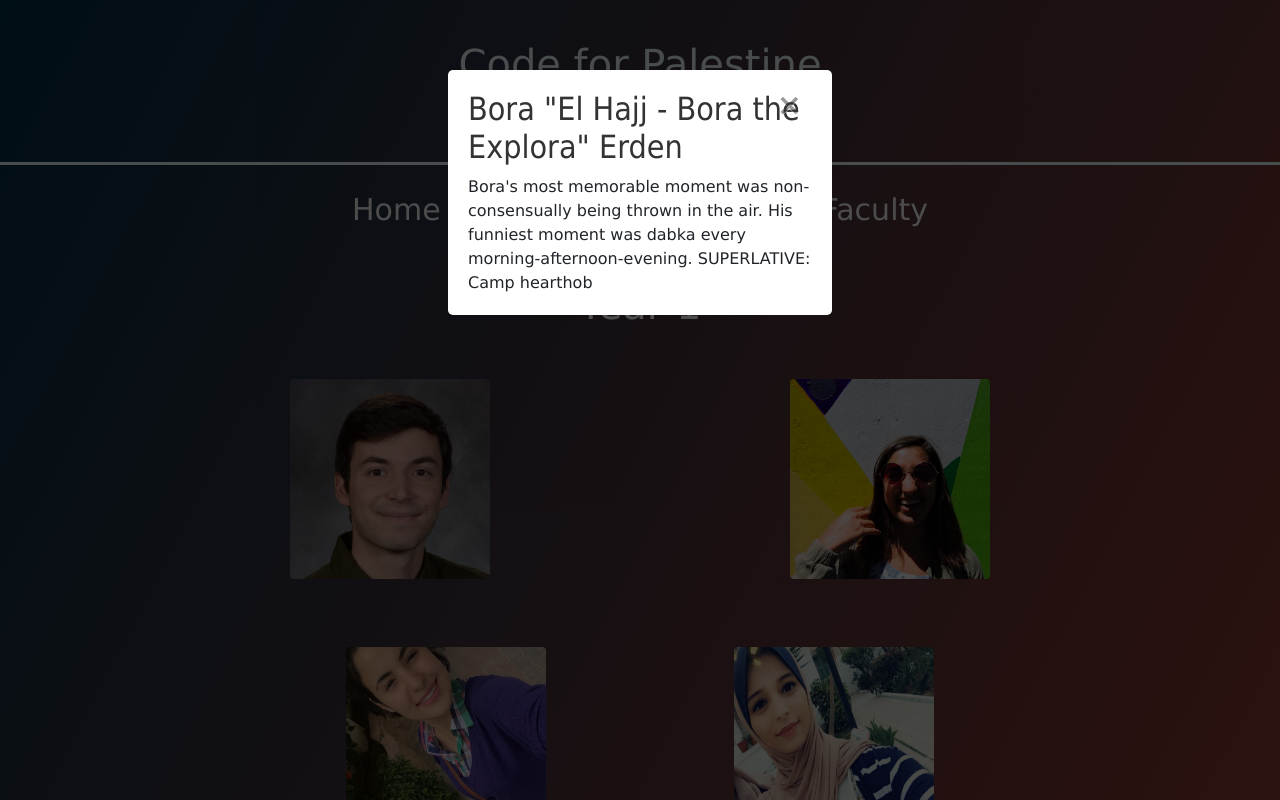
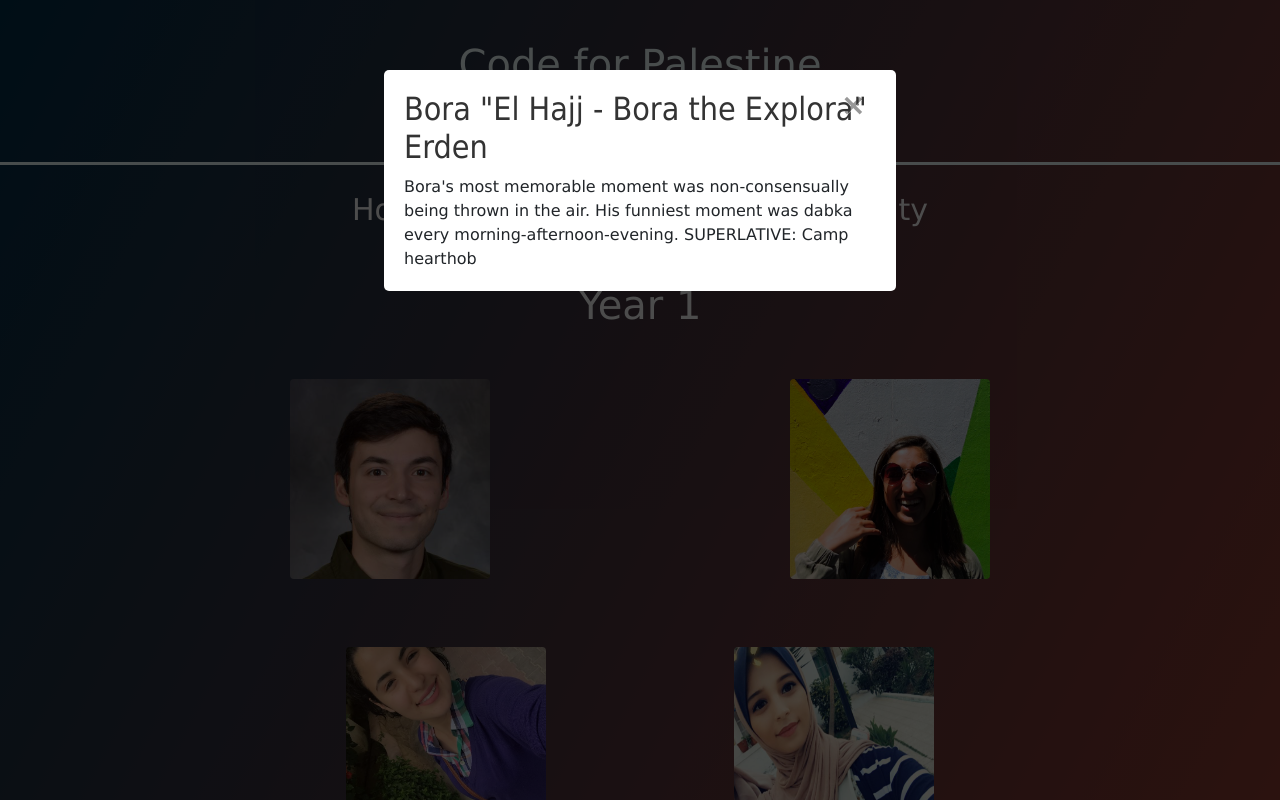
Before and after one commit to HatemSaadallah/CodeforPaletineYearBook2018, a Flask app: page /yearOne in a window 1280 px wide, after a click that opens the changed part. Run offline with Flask 2, Linux system fonts and the light colour scheme; some libraries are stand-ins or nearby versions.

Commit message:
so close

```diff
--- a/static/css/popup.css
+++ b/static/css/popup.css
@@ -44,7 +44,7 @@
   padding: 20px;
   background: #fff;
   border-radius: 5px;
-  width: 30%;
+  width: 40%;
   position: relative;
   transition: all 5s ease-in-out;
 }
--- a/templates/base.html
+++ b/templates/base.html
@@ -3,9 +3,9 @@
 <head>
 	<title> Code for Palestine Yearbook </title>
 	<meta name="description">
+	<script src="https://ajax.googleapis.com/ajax/libs/jquery/3.3.1/jquery.min.js"></script>
 	<link rel="stylesheet" type="text/css" href="../static/homepage.css">
 	<link rel="icon" href="../static/Images/icon.png">
-
 	<style type="text/css">
 		.navbar{
 			width: 50%;
@@ -17,6 +17,12 @@
 
 </style>
 </head>
+<script type="text/javascript">
+	$('#dropdown-toggle').click(function(e){
+   		  e.stopPropagation();
+   		  e.preventDefault();
+		});
+	</script>
 <body>
 
 	<div id="main-header">
@@ -24,10 +30,13 @@
 		<h2 id="main2"> Gaza Summer 2018 </h2>
 	</div>
 
+
+
+
 	<div class="navbar">
 		<a href="/">Home</a>
 		<div class="dropdown">
-			<button class="dropbtn"> Students </button>
+			<button  class="dropbtn" id="dropdown-toggle"> Students </button>
 			<div class="dropdown-content">
 				<a href="/yearOne">Year 1</a>
 				<a href="/yearTwo">Year 2</a>
--- a/templates/home.html
+++ b/templates/home.html
@@ -2,10 +2,12 @@
 {% block body %}
 <html>
 <head>
+
 	<meta name="viewport" content="width=device-width, initial-scale=1">
 	<style>
 	* {box-sizing: border-box;}
-	body {font-family: Verdana, sans-serif;}
+	body {font-family: Verdana, sans-serif;
+	}
 	.mySlides {display: none;}
 	img {vertical-align: middle;}
 
--- a/templates/y1_page.html
+++ b/templates/y1_page.html
@@ -3,14 +3,15 @@
 <html>
 <head>
 	<title>Year 1</title>
+	<script src="https://ajax.googleapis.com/ajax/libs/jquery/3.3.1/jquery.min.js"></script>
+	<script src="https://maxcdn.bootstrapcdn.com/bootstrap/3.3.7/js/bootstrap.min.js"></script>
+	<script src="https://cdnjs.cloudflare.com/ajax/libs/popper.js/1.14.3/umd/popper.min.js" integrity="sha384-ZMP7rVo3mIykV+2+9J3UJ46jBk0WLaUAdn689aCwoqbBJiSnjAK/l8WvCWPIPm49" crossorigin="anonymous"></script>
 	<link rel="stylesheet" type="text/css" href="../static/css/bootstrap.min.css">
 	<link rel="stylesheet" type="text/css" href="../static/css/bootstrap-grid.min.css">
-	<link rel="stylesheet" type="text/css" href="../static/css/bootstrap-reboot.css.map">
 	<link rel="stylesheet" type="text/css" href="../static/css/popup.css">
 	<link rel="stylesheet" type="text/css" href="../static/css/style.css">
-	<script src="https://ajax.googleapis.com/ajax/libs/jquery/3.3.1/jquery.min.js"></script>
-	<script src="https://maxcdn.bootstrapcdn.com/bootstrap/3.3.7/js/bootstrap.min.js"></script>
 	<link rel="icon" href="../static/Images/icon.png">
+
 
 	<style type="text/css">
 	body{
--- a/templates/y2_page.html
+++ b/templates/y2_page.html
@@ -163,14 +163,14 @@
 	</div>
 
 
-	<div id="popup8" class="overlay" id="showpopup">
+	<div id="popup8"  class="overlay" id="showpopup">
 		<div class="popup">
 			<h2>Hanaa "Hamtaro" Zaqout </h2>
 			<a class="close" href="#showpopup">&times;</a>
 			<div class="content">
 				Her most memorable moment was when she was accepted to Code for Palestine. She hopes to study math at Harvard. SUPERLATIVE: Best at Math
 				<img style="display:block;" class="pic rounded" src='../static/Images/hana_young.png'>
-				<iframe width="560" height="315" src="https://www.youtube.com/embed/nHTM6UDE-E0" frameborder="0" allow="autoplay; encrypted-media" allowfullscreen></iframe>
+				<iframe width="560" height="315" src="https://www.youtube.com/embed/nHTM6UDE-E0" frameborder="0" allow="autoplay; encrypted-media" style="margin:  0 auto;display:  block;"></iframe>
 			</div>
 		</div>
 	</div>
```
